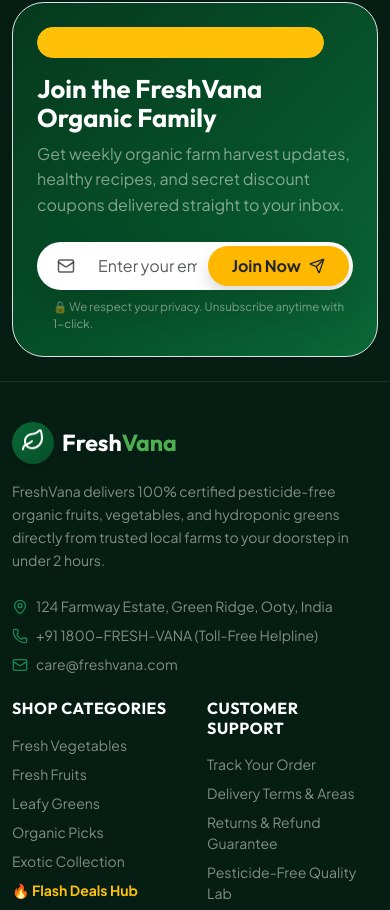
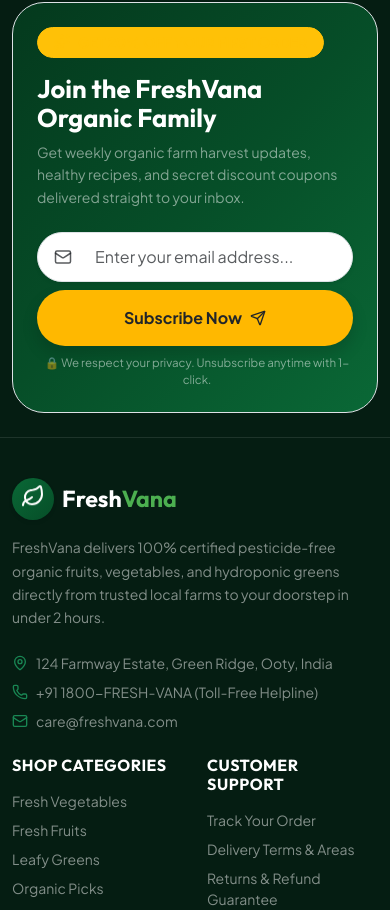
Before and after one commit to sanjay9664/Fresh_Food_website, a Next.js app: page / in a window 390 px wide. Shown: the part 5569-6479 px from the top of the page. Built offline with nearby package versions, Linux system fonts and the light colour scheme.

Commit message:
Fix Footer newsletter form button alignment and responsive sizing

```diff
--- a/src/components/layout/Footer.tsx
+++ b/src/components/layout/Footer.tsx
@@ -48,13 +48,19 @@
             animate={{ y: [0, -12, 0], rotate: [0, 2, 0] }}
             transition={{ duration: 6, repeat: Infinity, ease: 'easeInOut' }}
             className="position-absolute d-none d-lg-block pointer-events-none opacity-40"
-            style={{ width: '320px', height: '320px', right: '-2%', bottom: '-15%', zIndex: 1 }}
+            style={{ width: '300px', height: '300px', right: '-2%', bottom: '-15%', zIndex: 1 }}
           >
-            <Image src="/images/c1.png" alt="Organic Basket" fill className="object-fit-contain" />
+            <Image
+              src="/images/c1.png"
+              alt="Organic Basket"
+              fill
+              className="object-fit-contain"
+              sizes="300px"
+            />
           </motion.div>
 
           <div className="row align-items-center gy-4 position-relative" style={{ zIndex: 3 }}>
-            <div className="col-lg-7">
+            <div className="col-lg-6">
               <div className="d-inline-flex align-items-center gap-2 bg-warning bg-opacity-20 text-warning rounded-pill px-3 py-1 fw-bold small mb-3 border border-warning border-opacity-30">
                 <Sparkles size={16} />
                 <span>GET 20% OFF YOUR FIRST ORDER</span>
@@ -64,24 +70,26 @@
                 Join the FreshVana Organic Family
               </h3>
 
-              <p className="mb-0 text-white-50 fs-6" style={{ lineHeight: 1.6 }}>
+              <p className="mb-0 text-white-50 small" style={{ lineHeight: 1.6 }}>
                 Get weekly organic farm harvest updates, healthy recipes, and secret discount coupons delivered straight to your inbox.
               </p>
             </div>
 
-            <div className="col-lg-5">
+            <div className="col-lg-6">
               {subscribed ? (
-                <div className="bg-white bg-opacity-10 rounded-4 p-3 border border-white border-opacity-20 text-center">
-                  <div className="d-flex align-items-center justify-content-center gap-2 text-warning fw-bold mb-1">
-                    <CheckCircle2 size={20} />
+                <div className="bg-white bg-opacity-10 rounded-4 p-4 border border-white border-opacity-20 text-center">
+                  <div className="d-flex align-items-center justify-content-center gap-2 text-warning fw-bold mb-1 fs-5">
+                    <CheckCircle2 size={22} />
                     <span>Welcome to FreshVana Family!</span>
                   </div>
-                  <span className="text-white-50 small">Your 20% OFF coupon code <strong>FRESH20</strong> is active!</span>
+                  <span className="text-white-50 small">Your 20% OFF coupon code <strong className="text-warning">FRESH20</strong> is active!</span>
                 </div>
               ) : (
-                <form onSubmit={handleSubscribe} className="d-flex flex-column gap-2">
-                  <div className="input-group rounded-pill overflow-hidden bg-white p-1 shadow-lg">
-                    <span className="input-group-text bg-transparent border-0 text-muted ps-3">
+                <form onSubmit={handleSubscribe}>
+                  <div className="row g-2 align-items-center">
+                    <div className="col-12 col-sm-7">
+                      <div className="input-group border rounded-pill overflow-hidden bg-white px-2 py-1 shadow-sm">
+                        <span className="input-group-text bg-transparent border-0 text-muted ps-2">
                           <Mail size={18} />
                         </span>
                         <input
@@ -92,16 +100,22 @@
                           onChange={(e) => setEmail(e.target.value)}
                           required
                         />
+                      </div>
+                    </div>
+
+                    <div className="col-12 col-sm-5">
                       <button
-                      className="btn btn-warning rounded-pill px-4 fw-bold text-dark border-0 d-inline-flex align-items-center gap-2 shadow"
+                        className="btn btn-warning rounded-pill w-100 py-3 px-4 fw-bold text-dark border-0 d-flex align-items-center justify-content-center gap-2 shadow"
                         type="submit"
                         style={{ background: '#FFB800' }}
                       >
-                      <span>Join Now</span>
+                        <span>Subscribe Now</span>
                         <Send size={16} />
                       </button>
                     </div>
-                  <span className="text-white-50 small ps-3" style={{ fontSize: '0.72rem' }}>
+                  </div>
+
+                  <span className="text-white-50 small d-block mt-2 text-center text-sm-start ps-1" style={{ fontSize: '0.72rem' }}>
                     🔒 We respect your privacy. Unsubscribe anytime with 1-click.
                   </span>
                 </form>
```
Lines whose indentation alone changed are shown as unchanged.
